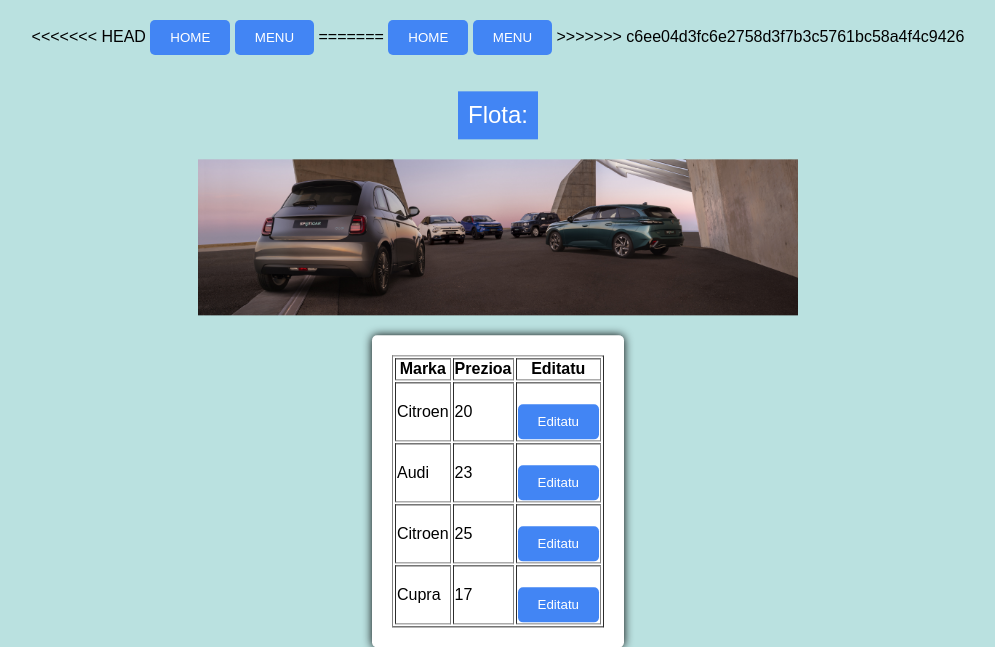
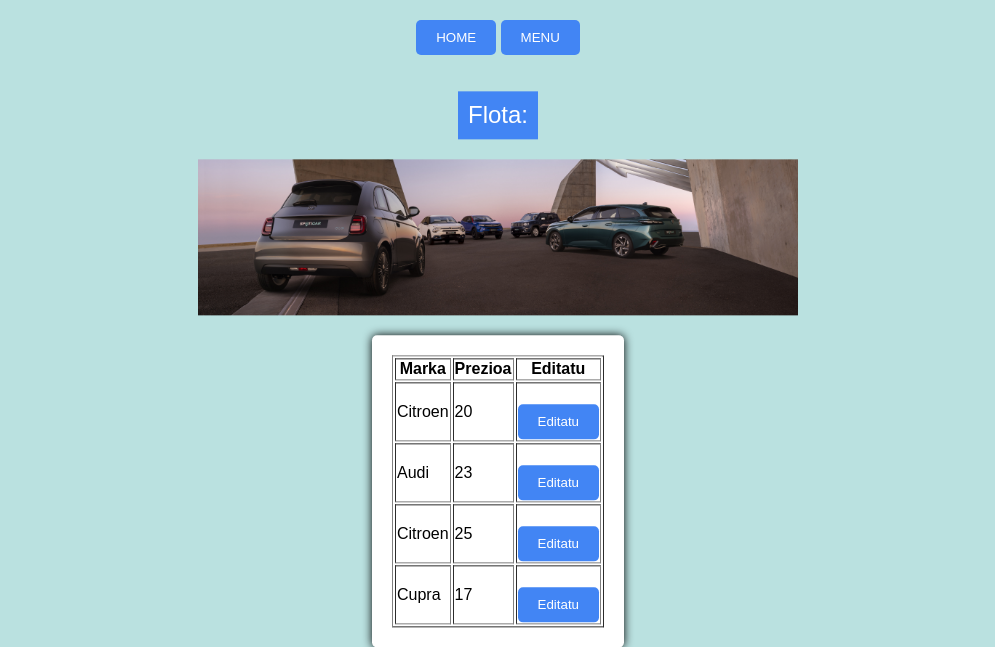
Before and after one commit to dieegocm10/ISSKS, a PHP site: page /datuakErakutsi.php?parametro1=1 in a window 1280 px wide. Shown: the top 647 px of the page, without its empty margins (142-1137 px from the left). Run offline with PHP 8.4, Linux system fonts and the light colour scheme; data comes from the database, SQL or seed files in the repository; data that the repository does not hold is empty.

Commit message:
cosas raras

```diff
--- a/app/datuakErakutsi.php
+++ b/app/datuakErakutsi.php
@@ -24,13 +24,8 @@ $query = mysqli_query($conn, "SELECT * FROM AUTOA")
 </head>
 
 <body>
-<<<<<<< HEAD
 	<td><a href="index.html"><input type="button" name="HOME" value="HOME" class="button"></a></td>
 	<td><a href="menu.php"><input type="button" name="MENU" value="MENU" class="button"></a></td>
-=======
-	<td><a href="index.html"><input type="button" name="HOME" value="HOME" class="button"></a></td>
-	<td><a href="menu.php"><input type="button" name="MENU" value="MENU" class="button"></a></td>
->>>>>>> c6ee04d3fc6e2758d3f7b3c5761bc58a4f4c9426
 	<div align="center" style="position: absolute; top: 60%; left: 50%; transform: translate(-50%, -50%);">
 	    	<div class="container">
 			<div class="comment">Flota:</div>
```
